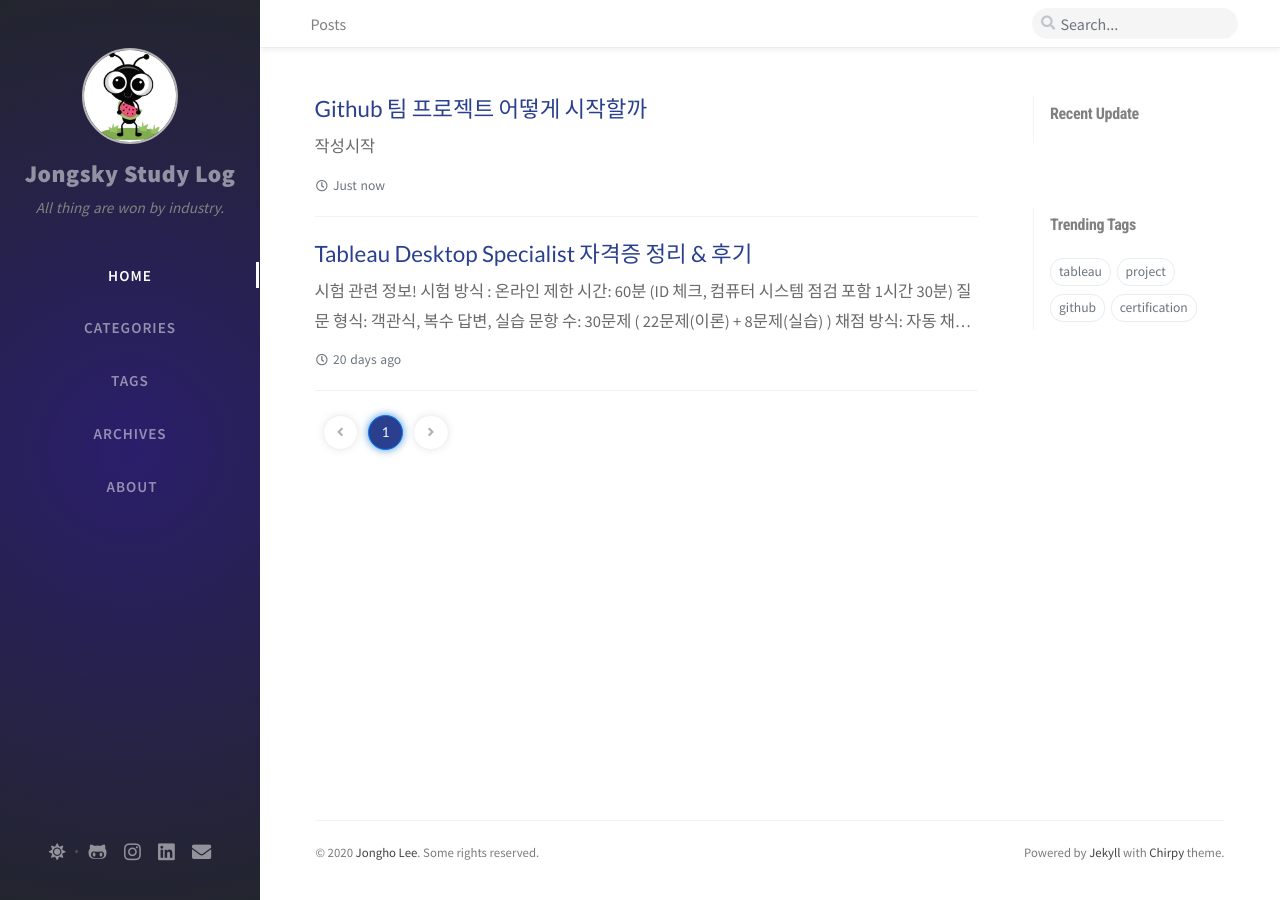
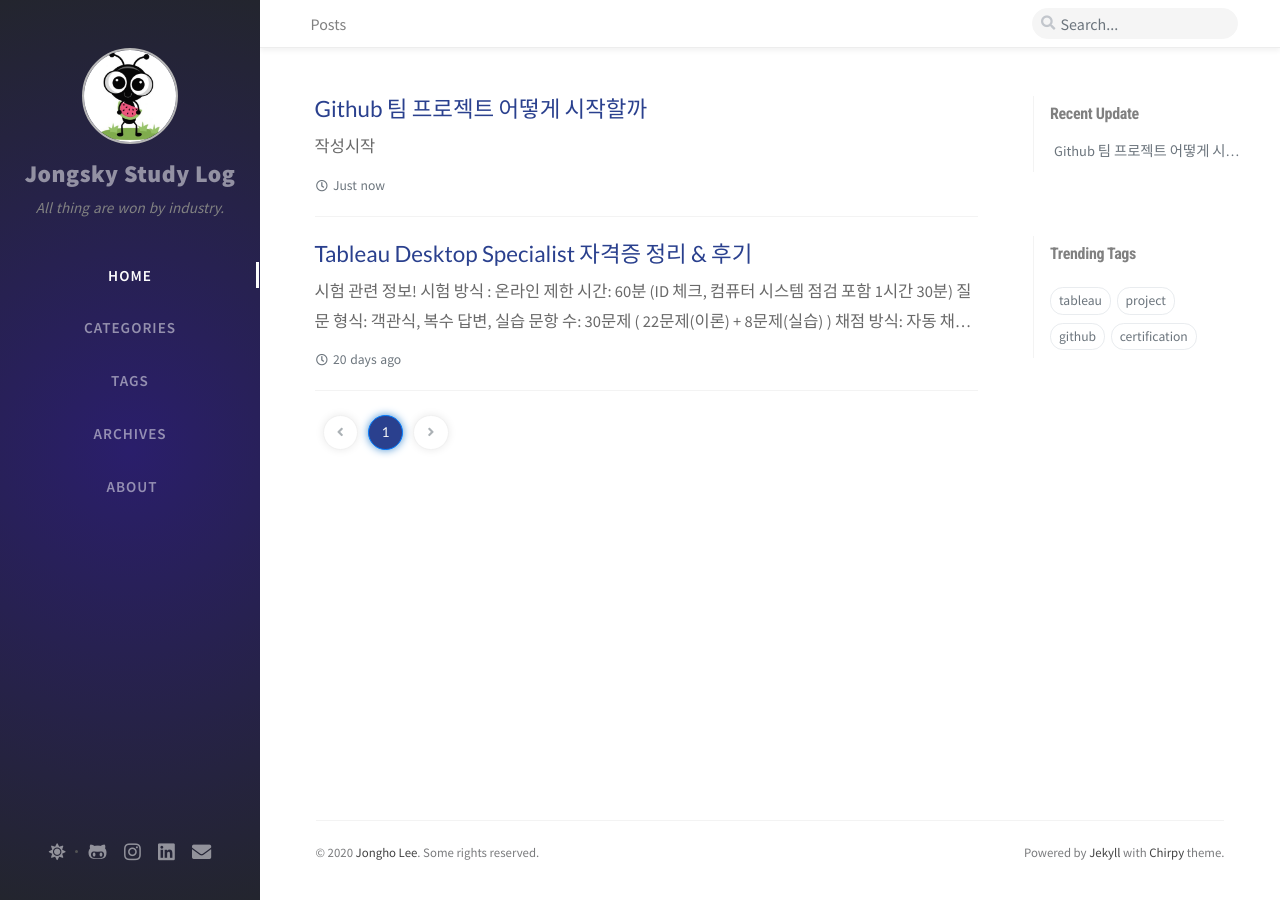
Before and after one commit to epsilon-deltta/Study-Log, a Jekyll site: the page built from index.html, in a window 1280 px wide. Built offline with Jekyll 4.4.1, drawn with Linux system fonts in a browser that asks for light colours; nearby versions of some CDN libraries; the list of posts is cut into pages by our own code; comment, search, counter and statistics services are not loaded.

```diff
--- a/_data/updates.yml
+++ b/_data/updates.yml
@@ -1,3 +1,6 @@
 -
   filename: 'Tableau-Desktop-Specialist-자격증정리&후기'
   lastmod: '2020-08-30 18:08:13 +0900'
+-
+  filename: 'Github-팀-프로젝트-어떻게-시작할까'
+  lastmod: '2020-08-30 18:25:34 +0900'
```
